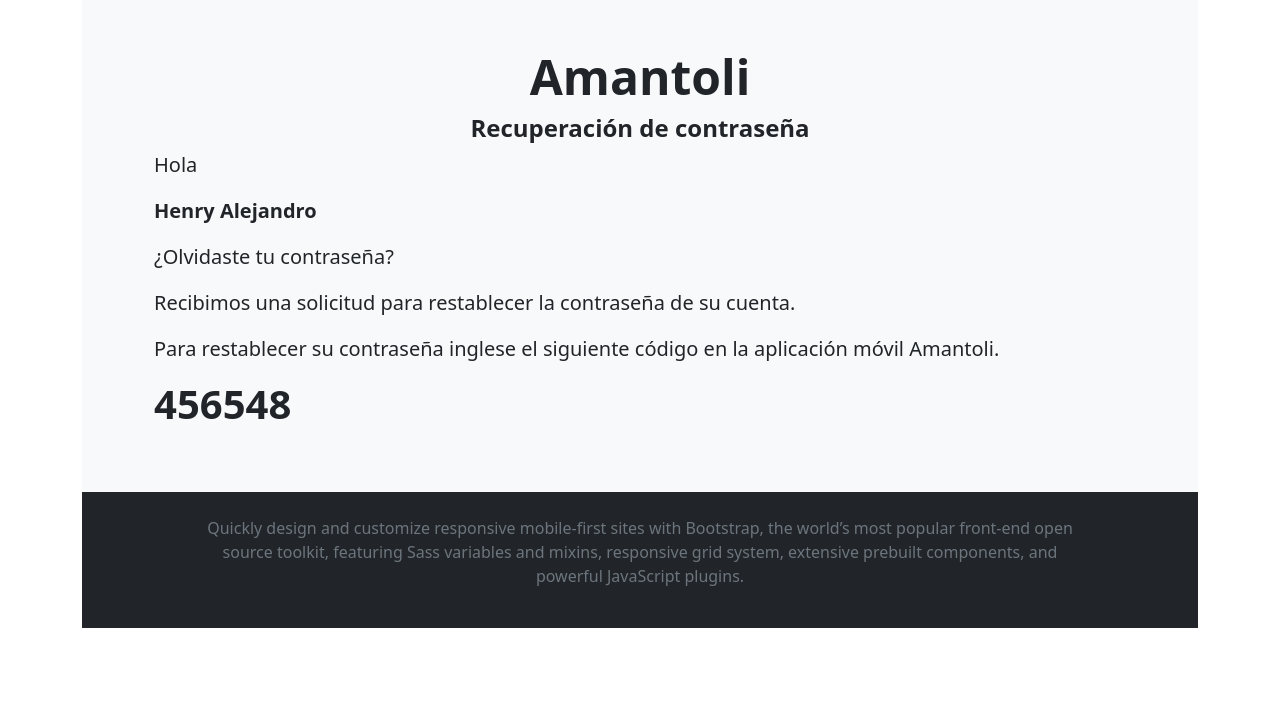
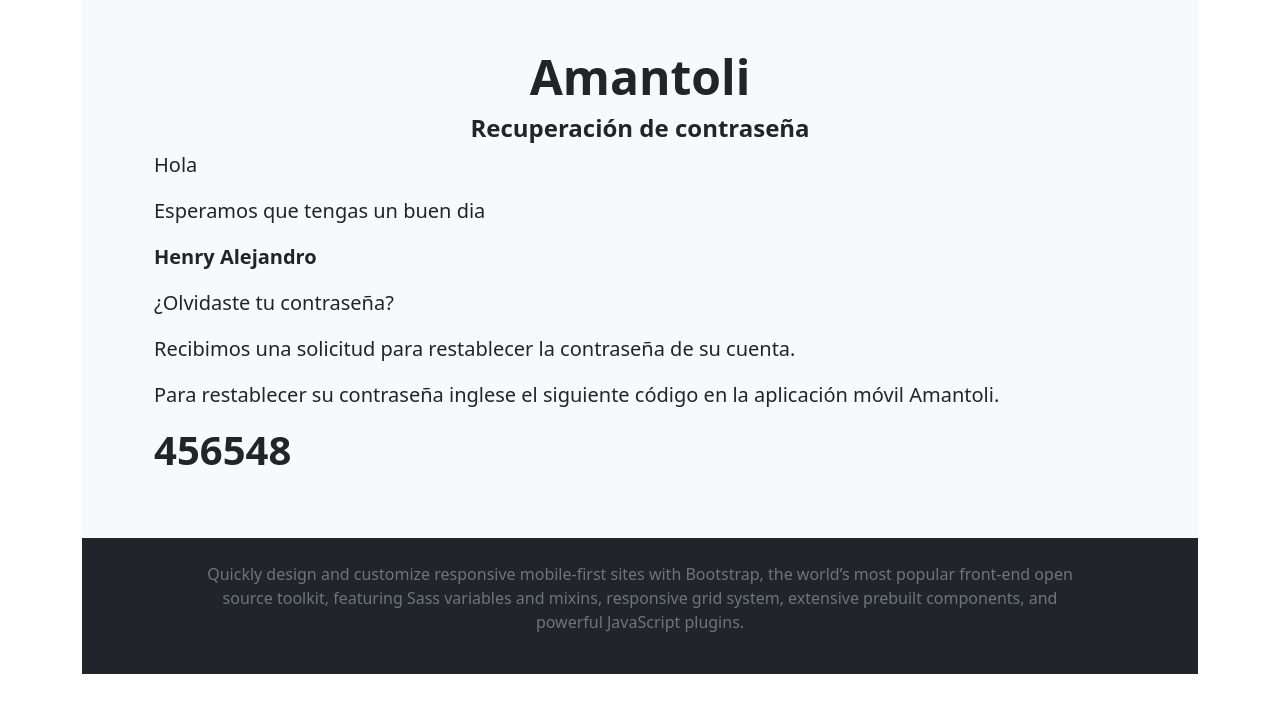
Before and after one commit to henryxhdezcruz/servidor_nodejs_email_amantoli, a website: page reset_password.html in a window 1280 px wide. Drawn offline with nearby package versions, Linux system fonts and the light colour scheme.

Commit message:
Modificacion reset password

```diff
--- a/reset_password.html
+++ b/reset_password.html
@@ -18,6 +18,7 @@
 
           <div class="container ps-5">
             <p class="lead">Hola</p>
+            <p class="lead">Esperamos que tengas un buen dia</p>
             <p class="fw-bold lead">Henry Alejandro</p>
             <p class="lead">¿Olvidaste tu contraseña?</p>
             <p class="lead">Recibimos una solicitud para restablecer la contraseña de su cuenta.</p>
```
